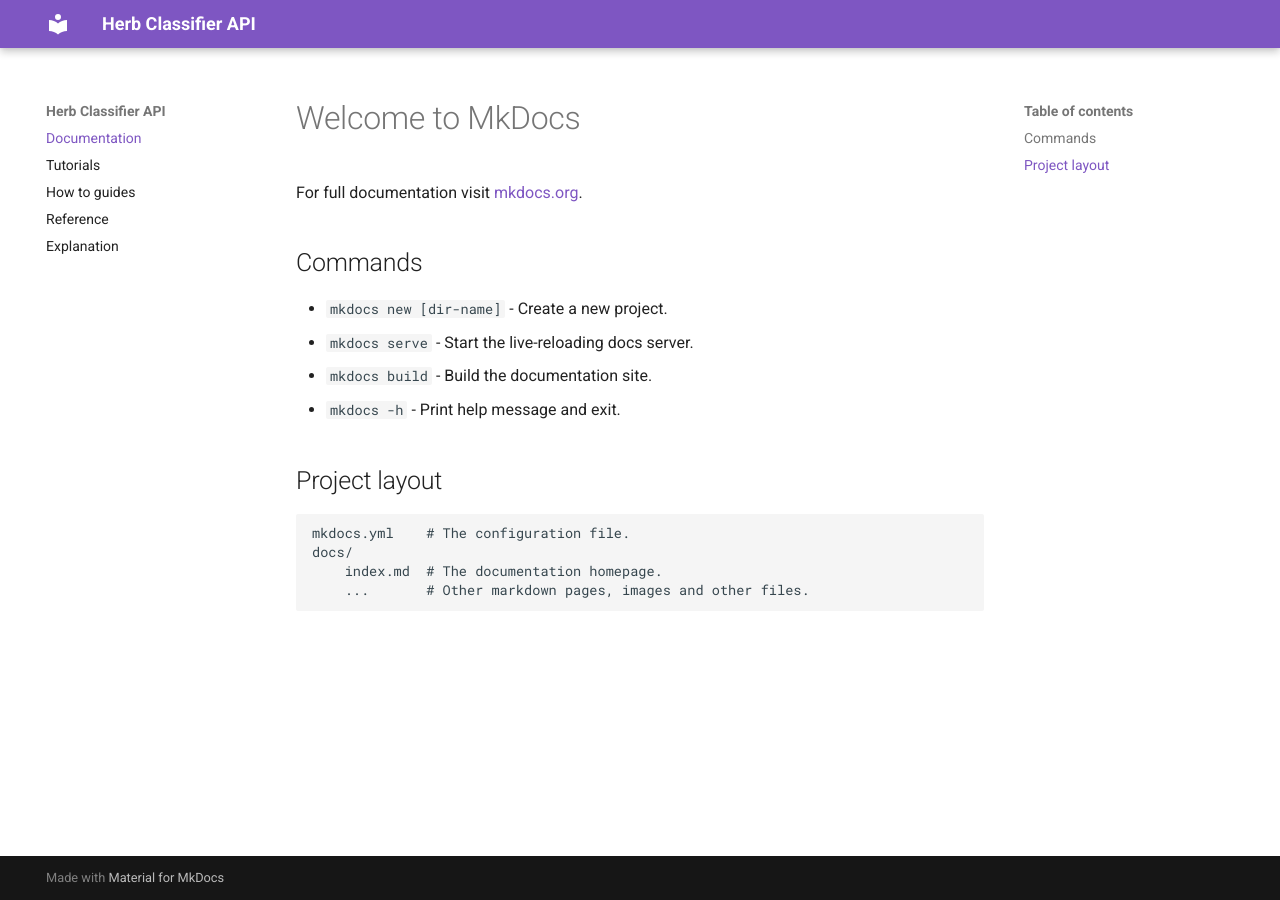
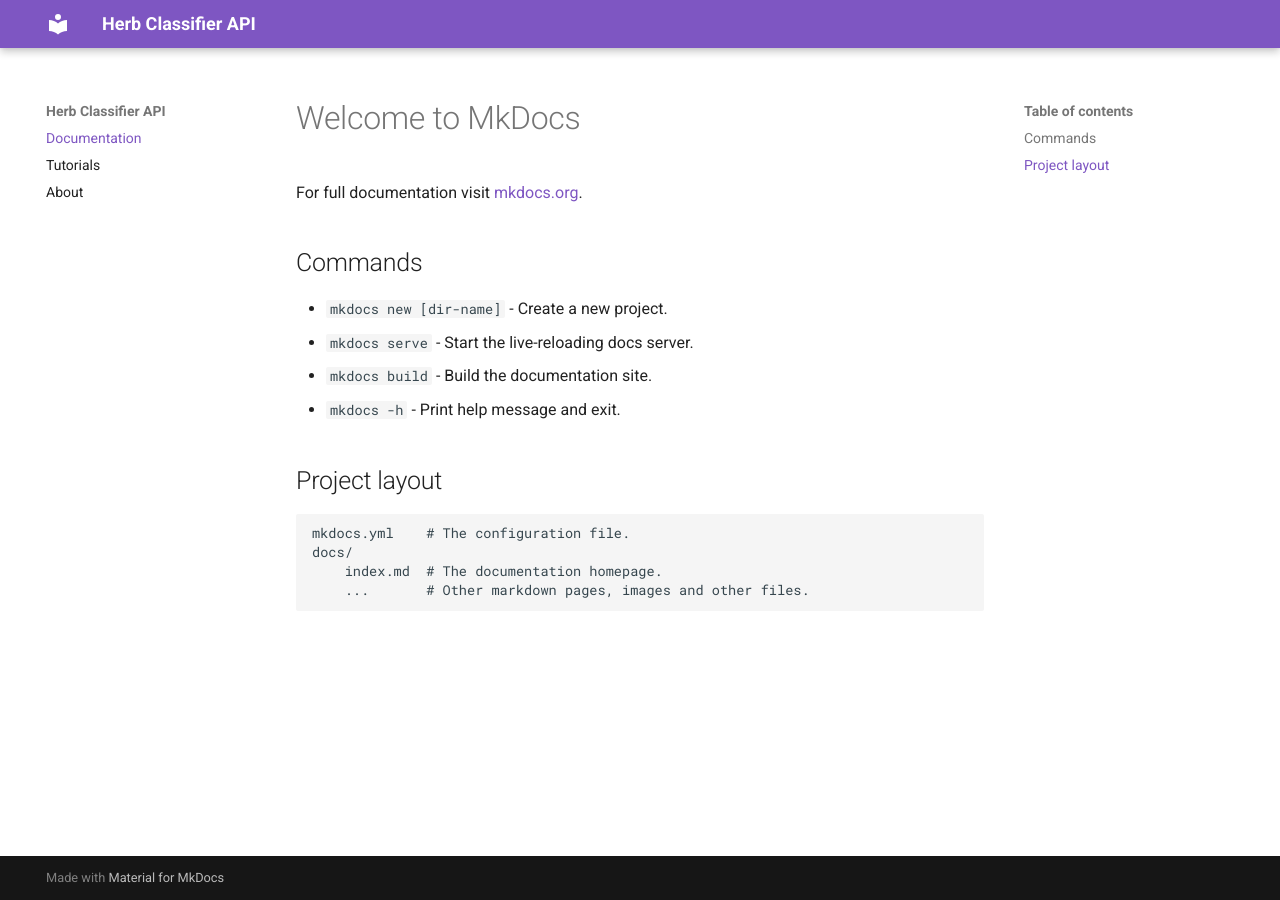
Before and after one commit to dilshankarunarathne/herb-classifier-backend, an MkDocs documentation site: the page built from docs/index.md, in a window 1280 px wide. Built offline with MkDocs 1.6.1 and Material for MkDocs 9.7.7, drawn with Linux system fonts in a browser that asks for light colours.

Commit message:
Update mkdocs.yml

```diff
--- a/mkdocs.yml
+++ b/mkdocs.yml
@@ -13,6 +13,4 @@ plugins:
 nav:
   - Documentation: index.md
   - Tutorials: tutorials.md
-  - how-to-guides.md
-  - reference.md
-  - explanation.md
+  - About: about.md
```
